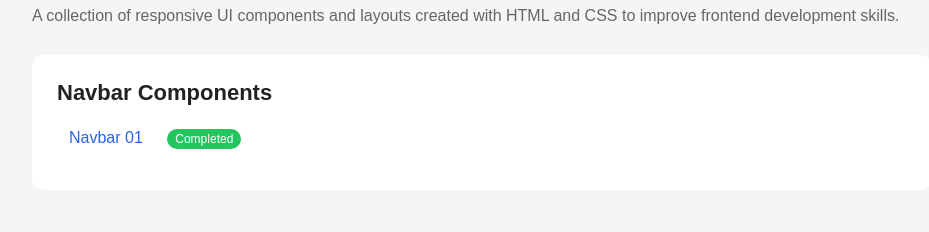
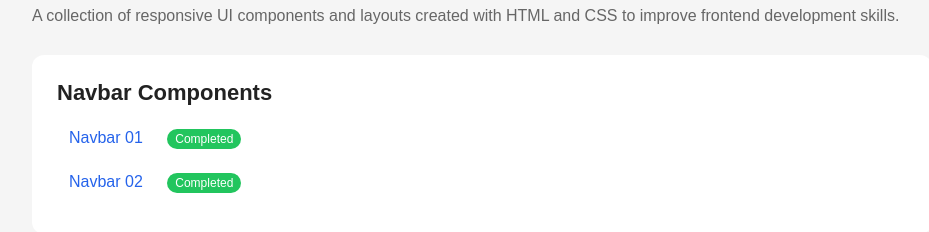
Before and after one commit to Douzandeh/frontend-ui-practice, a plain HTML site: page index.html in a window 1280 px wide. Shown: the part 80-312 px from the top of the page, without its empty margins (158-1087 px from the left). Drawn offline with Linux system fonts and the light colour scheme.

Commit message:
feat(Navbar-02)

```diff
--- a/index.html
+++ b/index.html
@@ -24,6 +24,10 @@
             <a href="./navbars/navbar-01/index.html"> Navbar 01 </a>
             <span class="badge completed">Completed</span>
           </li>
+          <li>
+            <a href="./navbars/navbar-02/index.html"> Navbar 02 </a>
+            <span class="badge completed">Completed</span>
+          </li>
         </ul>
       </div>
     </div>
```
